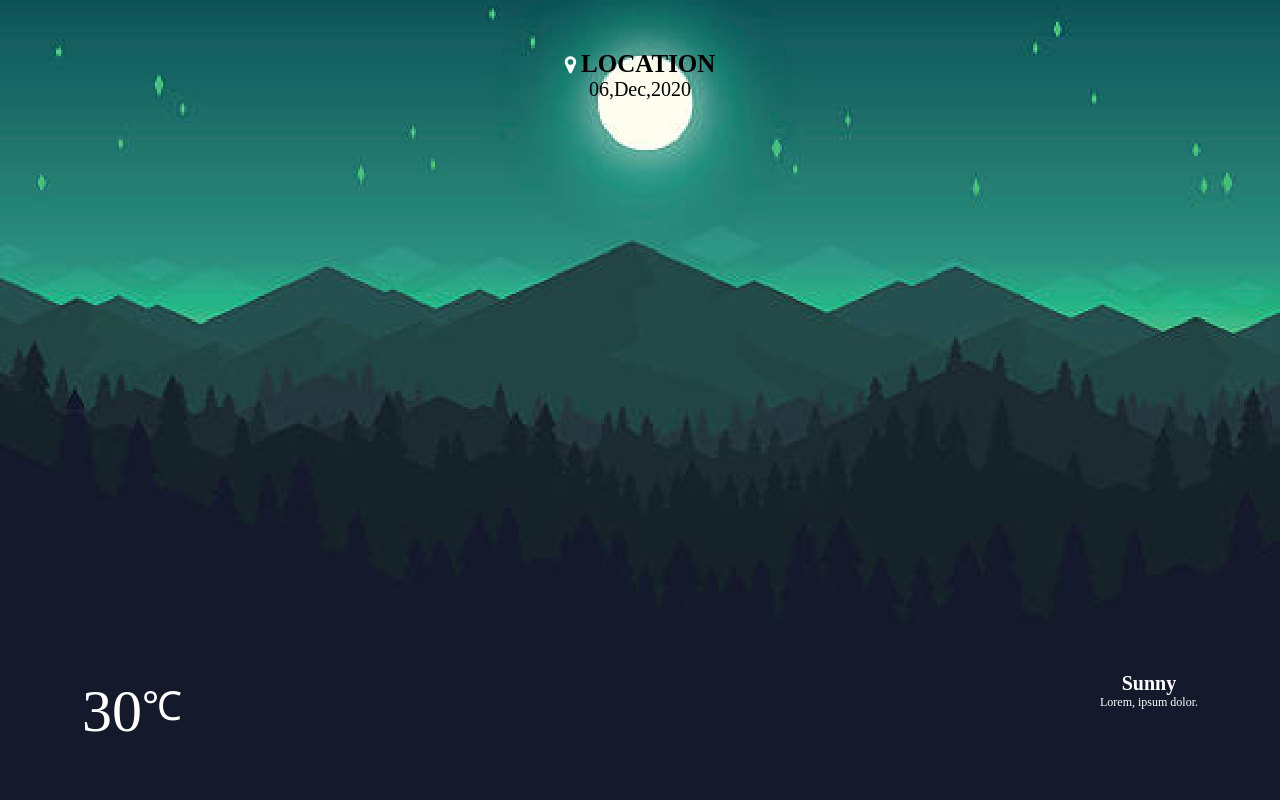
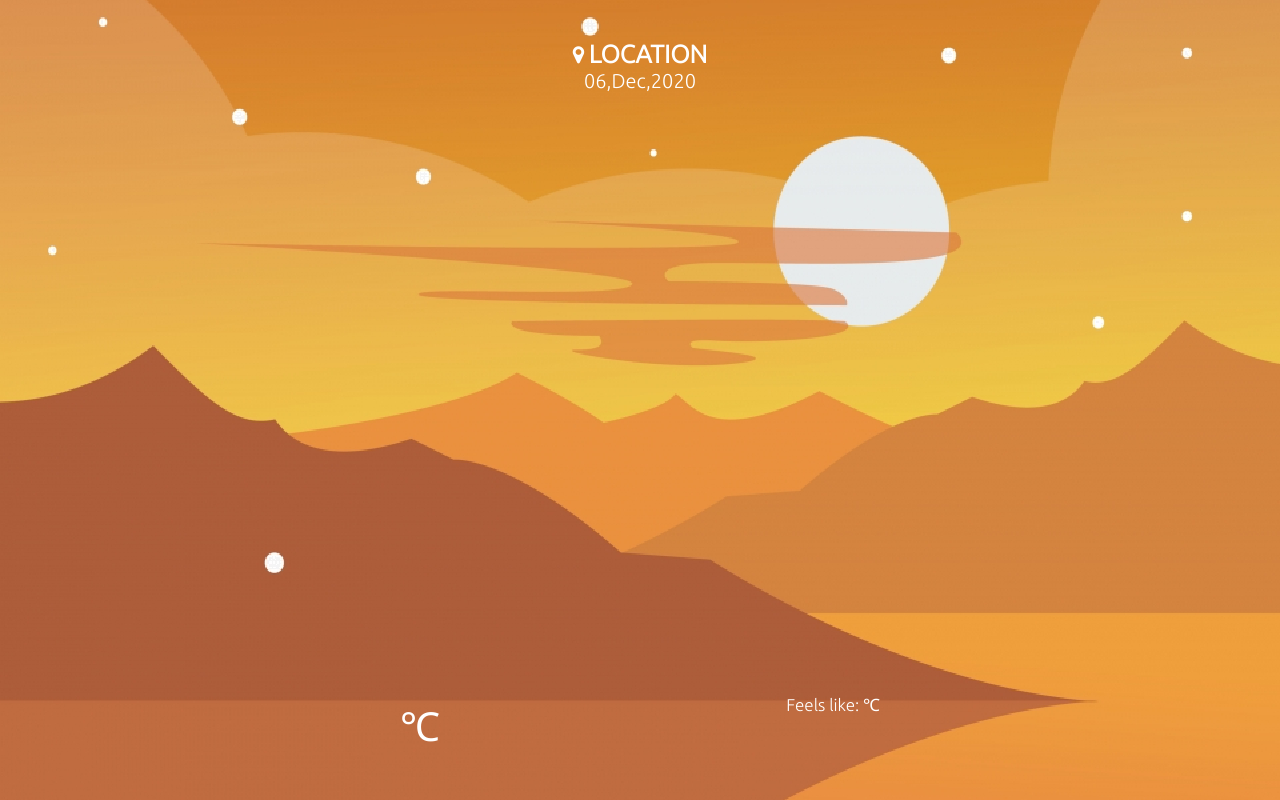
Before and after one commit to martynas3113/weather-app, a plain HTML site: page index.html in a window 1280 px wide. Drawn offline with Linux system fonts and the light colour scheme.

Commit message:
weather icons

```diff
--- a/css/custom.css
+++ b/css/custom.css
@@ -0,0 +1,16 @@
+@media (max-width:650px) {
+    .temperature {
+        width: 70%;
+    }
+}
+
+@media (min-width:650px) {
+
+ body {
+     padding:40px
+ }
+
+ .temperature {
+        width: 40%;
+    }
+}
--- a/css/layout.css
+++ b/css/layout.css
@@ -1,15 +1,22 @@
+@font-face {
+    src: url(../fonts/Ubuntu-Light.ttf);
+    font-family: 'Ubuntu';
+}
+
 body {
     height: 100vh;
     display: flex;
     flex-direction: column;
-    background-image: url(../img/istockphoto-515706800-612x612.jpg);
+    background-image: url(../img/pngtree-desert-landscape-cartoon-illustration-wind-background-image_231304.jpg);
     background-size: cover;
-    background-position:50% 50%;
+    background-position:30% 70%;
     image-rendering: pixelated;
     align-items: center;
-    padding: 50px 20px;
+    padding: 50px 0px 0px 0px;
     justify-items: center;
     justify-content: space-between;
+    color: white;
+    font-family: "Ubuntu";
 
 }
 
@@ -42,7 +49,7 @@ h1 {
     color: white;
     display: inline-flex;
     align-items: center;
-    width: 90%;
+    /* width: 70%; */
     justify-content: space-between;
 
 }
@@ -62,9 +69,7 @@ h1 {
 
 .info {
     display:flex;
-    /* font-size: 40px; */
     flex-direction: column;
-    /* text-align: center; */
     align-items: center;
 
 }
@@ -75,6 +80,24 @@ h1 {
     }
 
     .info > p {
-        font-size: 12px;
+        font-size: 17px;
         margin-bottom: 40px;
+        line-height: 30px;
     }
+        .info > p::before {
+            content: "Feels like:"" ";
+        }
+        .info > p::after {
+            content: " \2103";
+        }
+
+        .info > .image > img {
+            image-rendering: auto;
+        }
+.forecast {
+    background-color: blue;
+    height: 20vh;
+    width: 100%;
+    overflow-x: scroll;
+    display: inline-flex;
+}
--- a/index.html
+++ b/index.html
@@ -20,13 +20,13 @@
     </div>
     <div class="temperature">
         <div class="degree">
-            <p>30</p>
+            <p></p>
 
         </div>
         <div class="info">
             <div class="image"></div>
-            <h3>Sunny</h3>
-            <p>Lorem, ipsum dolor.</p>
+            <h3></h3>
+            <p></p>
         </div>
     </div>
     <script src="./js/main.js" type="module"></script>
--- a/js/main.js
+++ b/js/main.js
@@ -8,6 +8,7 @@ window.addEventListener('load', () => {
     let locationDOM = document.querySelector('.location > h1');
     let iconDOM = document.querySelector('.info > .image')
     let dateDOM = document.querySelector('.date');
+    let feelsDOM = document.querySelector('.info > p');
 
     if(navigator.geolocation) {
         navigator.geolocation.getCurrentPosition(position => {
@@ -21,12 +22,12 @@ window.addEventListener('load', () => {
 
             })
             .then(data => {
-                console.log(api);
-                const temperature = data.main.temp;
+                const temperature = Math.round(data.main.temp)
                 const location = data.name;
                 const description = data.weather[0].description;
                 const icon = data.weather[0].icon;
                 const date = formatDate();
+                const feels  = Math.round(data.main.feels_like);
 
 
                 temperatureDescriptionDOM.textContent = description;
@@ -35,6 +36,8 @@ window.addEventListener('load', () => {
                 // iconDOM.innerHTML = ;
                 dateDOM.textContent = date;
                 iconDOM.innerHTML = `<img class="image" src="./img/icons/${icon}.png" alt="">`
+                feelsDOM.textContent = feels;
+
 
 
             })
```
Also changed, not shown: fonts/Ubuntu-Light.ttf (added).
